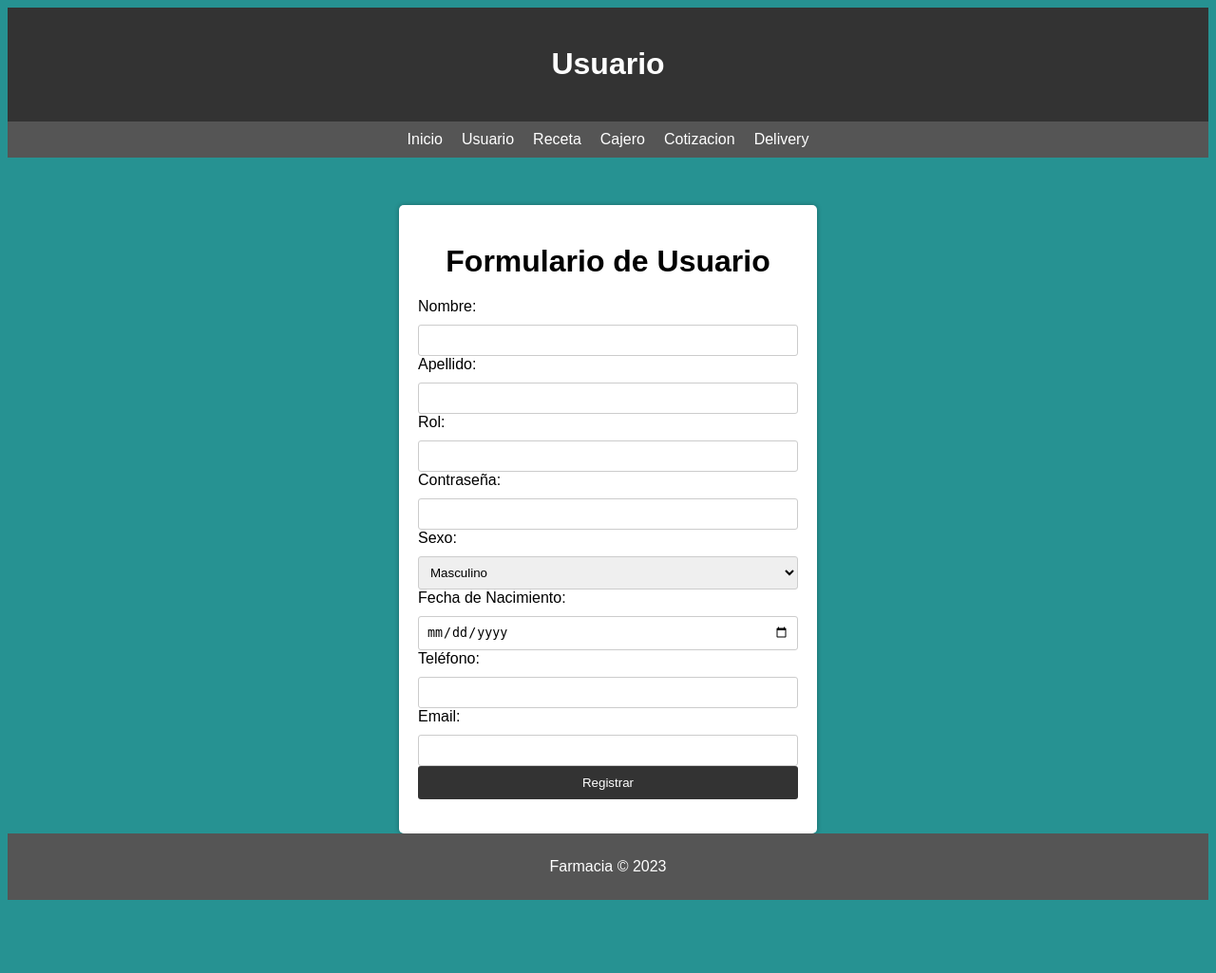
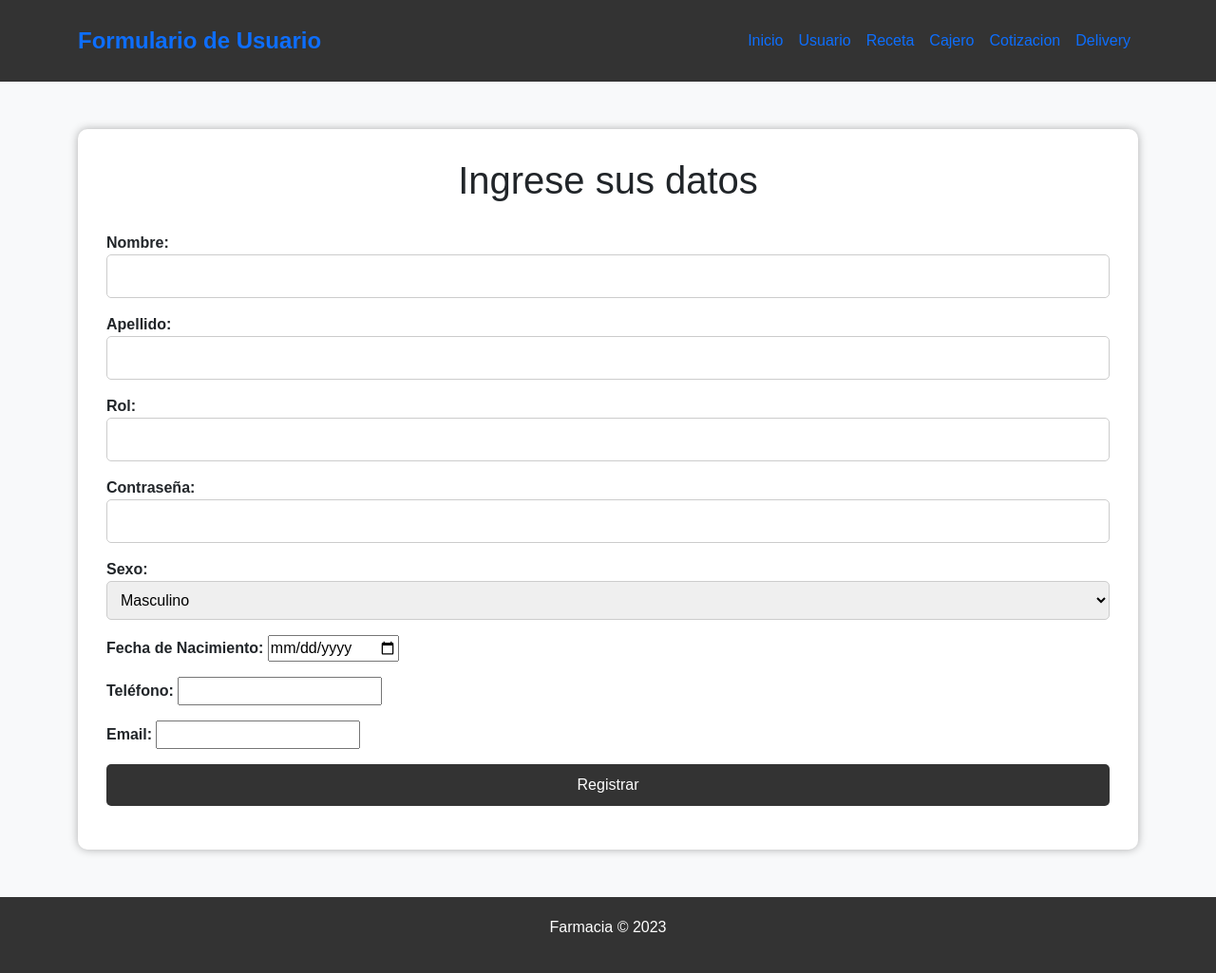
Before and after one commit to RenzoA21/Proyecto-DPB04, a Flask app: template templates/usuario.html in a window 1280 px wide. Shown: the whole page at 95% size. Before the commit the page ends 948 px from the top, so only its background shows below. Run offline with Flask 3, Linux system fonts and the light colour scheme; the template is opened without the code that fills it, so the values that code supplies are empty; parts of the project's set-up code (start-up, migrations or seed data) failed here and were passed over.

Commit message:
Avances Antes G

```diff
--- a/server.py
+++ b/server.py
@@ -3,7 +3,9 @@
     Flask,
     jsonify,
     render_template,
-    redirect
+    redirect,
+    url_for,
+    flash
 )
 from flask import Flask, render_template
 from flask import request
@@ -15,13 +17,18 @@
 import os
 from datetime import datetime
 from dateutil import tz
+from flask_login import LoginManager, login_required, login_user, logout_user
+from werkzeug.security import check_password_hash
+from werkzeug.urls import url_parse
 
 # Configuración
 app = Flask(__name__)
 app.config['SQLALCHEMY_DATABASE_URI'] = 'postgresql://postgres:1234@localhost:5432/christian'
+app.config['SECRET_KEY'] = 'secret-key'
 db = SQLAlchemy(app)
+login_manager = LoginManager(app)
+
 ALLOW_EXTENSIONS = set(['png', 'jpg', 'jpeg'])
-
 
 # Modelos
 class Usuario(db.Model):
@@ -37,20 +44,20 @@
     sexo= db.Column(Enum('Masculino', 'Femenino', name='sexo_types'), nullable=False)
     telefono= db.Column(db.String(20), nullable=False)
 
-    def __init__(self,nombre, apellido, rol, contrasena, sexo, fecha_nacimiento, telefono, email):
-        self.nombre=nombre
-        self.apellido =apellido
-        self.rol =rol
-        self.contrasena =contrasena
-        self.sexo =sexo
-        self.fecha_nacimiento =fecha_nacimiento
-        self.telefono =telefono
-        self.email =email
+    def __init__(self, nombre, apellido, rol, contrasena, sexo, fecha_nacimiento, telefono, email):
+        self.nombre = nombre
+        self.apellido = apellido
+        self.rol = rol
+        self.contrasena = contrasena
+        self.sexo = sexo
+        self.fecha_nacimiento = fecha_nacimiento
+        self.telefono = telefono
+        self.email = email
 
     def serialize(self):
         return {
             'id': self.id,
-            'nombre':self.nombre,
+            'nombre': self.nombre,
             'apellido': self.apellido,
             'rol': self.rol,
             'contrasena': self.contrasena,
@@ -59,6 +66,10 @@
             'telefono': self.telefono,
             'email': self.email
         }
+
+    def check_password(self, password):
+        return check_password_hash(self.contrasena, password)
+
 class Receta(db.Model):
     __tablename__ = 'receta'
 
@@ -147,7 +158,7 @@
             'control': self.control,
             'precio': self.precio,
             'total': self.total
-        }
+}
 
 class Delivery(db.Model):
     __tablename__ = 'delivery'
@@ -181,30 +192,12 @@
 
 # Endpoints
 @app.route('/', methods=['GET', 'POST'])
-def formulario_usuario():
-    if request.method == 'POST':
-        nombre = request.form['nombre']
-        apellido = request.form['apellido']
-        rol = request.form['rol']
-        contrasena = request.form['contrasena']
-        sexo = request.form['sexo']
-        fecha_nacimiento = request.form['fecha_nacimiento']
-        telefono = request.form['telefono']
-        email = request.form['email']
-
-        nuevo_usuario = Usuario(nombre=nombre, apellido=apellido, rol=rol, contrasena=contrasena, sexo=sexo,
-                                fecha_nacimiento=fecha_nacimiento, telefono=telefono, email=email)
-        db.session.add(nuevo_usuario)
-        db.session.commit()
-
-        # Redirigir al usuario
-        return redirect('/recetas')
-
-    usuarios = Usuario.query.all()
-    return render_template('usuario.html', usuarios=usuarios)
+def index():
+    return render_template('index.html')
 
 
 @app.route('/recetas', methods=['GET', 'POST'])
+@login_required
 def crear_receta():
     if request.method == 'POST':
         medicamento = request.form['medicamento']
@@ -224,17 +217,43 @@
 
     return render_template('receta.html')
 
+@app.route('/login', methods=['GET', 'POST'])
+def login():
+    if request.method == 'POST':
+        email = request.form['email']
+        password = request.form['password']
+        user = Usuario.query.filter_by(email=email).first()
+        if user is None or not user.check_password(password):
+            flash('Credenciales inválidas. Por favor, intenta nuevamente.')
+            return redirect(url_for('login'))
 
+        login_user(user)
+        next_page = request.args.get('next')
+
+        if not next_page or url_parse(next_page).netloc != '':
+            next_page = url_for('index')
+
+        return redirect('/recetas')
+
+    return render_template('login.html')
+
+@app.route('/logout')
+def logout():
+    logout_user()
+    return redirect(url_for('index'))
 
 @app.route('/hola', methods=['GET'])
+@login_required
 def index():
     usuarios=Usuario.query.all()
 
     return 'Hello World: {}'.format(', '.join([x.nombre for x in usuarios]))
 
 
-
 # Start the app
+@login_manager.user_loader
+def load_user(user_id):
+    return Usuario.query.get(int(user_id))
 
 if __name__ == '__main__':
     with app.app_context():
--- a/templates/usuario.html
+++ b/templates/usuario.html
@@ -1,77 +1,54 @@
 <html>
 <head>
     <title>Formulario de usuario</title>
+    <meta name="viewport" content="width=device-width, initial-scale=1.0">
+    <link rel="stylesheet" href="https://cdn.jsdelivr.net/npm/bootstrap@5.0.2/dist/css/bootstrap.min.css">
     <style>
-        :root {
-            --background: rgba(0, 128, 128, 0.85);
+        body {
+            --background: #f8f9fa;
         }
 
-        /* Agrega el resto del código CSS aquí */
         body {
             background: var(--background);
             font-family: Arial, sans-serif;
         }
 
-        header {
+        .navbar {
             background: #333;
             color: #fff;
             padding: 20px;
-            text-align: center;
         }
 
-        nav {
-            background: #555;
-            color: #fff;
-            padding: 10px;
-        }
-
-        .navbar {
-            list-style-type: none;
-            margin: 0;
-            padding: 0;
-            display: flex;
-            justify-content: center;
-        }
-
-        .navbar li {
-            margin: 0 10px;
-        }
-
-        .navbar li a {
-            color: #fff;
-            text-decoration: none;
+        .navbar-brand {
+            font-size: 24px;
+            font-weight: bold;
         }
 
         .form-container {
             background: #fff;
-            padding: 20px;
-            width: 400px;
+            padding: 30px;
             margin: 0 auto;
             margin-top: 50px;
-            border-radius: 5px;
-            box-shadow: 0 0 5px rgba(0, 0, 0, 0.3);
+            border-radius: 10px;
+            box-shadow: 0 0 10px rgba(0, 0, 0, 0.3);
         }
 
         .form-container h1 {
             text-align: center;
-            margin-bottom: 20px;
+            margin-bottom: 30px;
         }
 
         .form-container label {
-            display: block;
-            margin-bottom: 10px;
+            font-weight: bold;
         }
 
         .form-container input[type="text"],
         .form-container input[type="password"],
-        .form-container select,
-        .form-container input[type="date"],
-        .form-container input[type="tel"],
-        .form-container input[type="email"] {
+        .form-container select {
             width: 100%;
-            padding: 8px;
+            padding: 10px;
             border: 1px solid #ccc;
-            border-radius: 3px;
+            border-radius: 5px;
         }
 
         .form-container input[type="submit"] {
@@ -80,70 +57,111 @@
             background: #333;
             color: #fff;
             border: none;
-            border-radius: 3px;
+            border-radius: 5px;
             cursor: pointer;
         }
 
         footer {
-            background: #555;
+            background: #333;
             color: #fff;
-            padding: 10px;
+            padding: 20px;
             text-align: center;
+            margin-top: 50px;
         }
     </style>
     <script src="/static/js/usuario.js"></script>
 </head>
 <body>
-    <header>
-        <h1>Usuario</h1>
-    </header>
-    <nav>
-        <ul class="navbar">
-            <li><a href="inicio.html">Inicio</a></li>
-            <li><a href="usuario.html">Usuario</a></li>
-            <li><a href="receta.html">Receta</a></li>
-            <li><a href="cajero.html">Cajero</a></li>
-            <li><a href="cotizacion.html">Cotizacion</a></li>
-            <li><a href="delivery.html">Delivery</a></li>
+    <nav class="navbar navbar-expand-lg">
+        <div class="container">
+            <a href="#" class="navbar-brand">Formulario de Usuario</a>
+            <button class="navbar-toggler" type="button" data-bs-toggle="collapse" data-bs-target="#navbarNav"
+                aria-controls="navbarNav" aria-expanded="false" aria-label="Toggle navigation">
+                <span class="navbar-toggler-icon"></span>
+            </button>
+            <div class="collapse navbar-collapse" id="navbarNav">
+                <ul class="navbar-nav ms-auto">
+                    <li class="nav-item">
+                        <a class="nav-link" href="inicio.html">Inicio</a>
+                    </li>
+                    <li class="nav-item">
+                        <a class="nav-link" href="usuario.html">Usuario</a>
+                    </li>
+                    <li class="nav-item">
+                        <a class="nav-link" href="receta.html">Receta</a>
+                    </li>
+                    <li class="nav-item">
+                        <a class="nav-link" href="cajero.html">Cajero</a>
+                    </li>
+                    <li class="nav-item">
+                        <a class="nav-link" href="cotizacion.html">Cotizacion</a>
+                    </li>
+                    <li class="nav-item">
+                        <a class="nav-link" href="delivery.html">Delivery</a>
+                    </li>
                 </ul>
+            </div>
+        </div>
     </nav>
 
+    <div class="container">
         <div class="form-container">
-        <h1>Formulario de Usuario</h1>
+            <h1>Ingrese sus datos</h1>
             <form action="/" method="POST">
+                <div class="mb-3">
                     <label for="nombre">Nombre:</label>
-            <input type="text" id="nombre" name="nombre" required><br>
+                    <input type="text" id="nombre" name="nombre" required>
+                </div>
 
+                <div class="mb-3">
                     <label for="apellido">Apellido:</label>
-            <input type="text" id="apellido" name="apellido" required><br>
+                    <input type="text" id="apellido" name="apellido" required>
+                </div>
 
+                <div class="mb-3">
                     <label for="rol">Rol:</label>
-            <input type="text" id="rol" name="rol" required><br>
+                    <input type="text" id="rol" name="rol" required>
+                </div>
 
+                <div class="mb-3">
                     <label for="contrasena">Contraseña:</label>
-            <input type="password" id="contrasena" name="contrasena" required><br>
+                    <input type="password" id="contrasena" name="contrasena" required>
+                </div>
 
+                <div class="mb-3">
                     <label for="sexo">Sexo:</label>
                     <select id="sexo" name="sexo" required>
                         <option value="Masculino">Masculino</option>
                         <option value="Femenino">Femenino</option>
-            </select><br>
+                    </select>
+                </div>
 
+                <div class="mb-3">
                     <label for="fecha_nacimiento">Fecha de Nacimiento:</label>
-            <input type="date" id="fecha_nacimiento" name="fecha_nacimiento" required><br>
+                    <input type="date" id="fecha_nacimiento" name="fecha_nacimiento" required>
+                </div>
 
+                <div class="mb-3">
                     <label for="telefono">Teléfono:</label>
-            <input type="tel" id="telefono" name="telefono" required><br>
+                    <input type="tel" id="telefono" name="telefono" required>
+                </div>
 
+                <div class="mb-3">
                     <label for="email">Email:</label>
-            <input type="email" id="email" name="email" required><br>
+                    <input type="email" id="email" name="email" required>
+                </div>
 
-            <input type="submit" value="Registrar">
+                <div class="mb-3">
+                    <input type="submit" value="Registrar" class="btn btn-primary">
+                </div>
             </form>
+        </div>
     </div>
 
     <footer>
-        <p>Farmacia © 2023</p>
+        <p>Farmacia &copy; 2023</p>
     </footer>
+
+    <script src="https://cdn.jsdelivr.net/npm/bootstrap@5.0.2/dist/js/bootstrap.bundle.min.js"></script>
 </body>
 </html>
```
Also changed, not shown: templates/base.html (added, +96 -0 lines), templates/login.html (added, +20 -0 lines), templates/index.html (added). Lines whose indentation alone changed are shown as unchanged.
